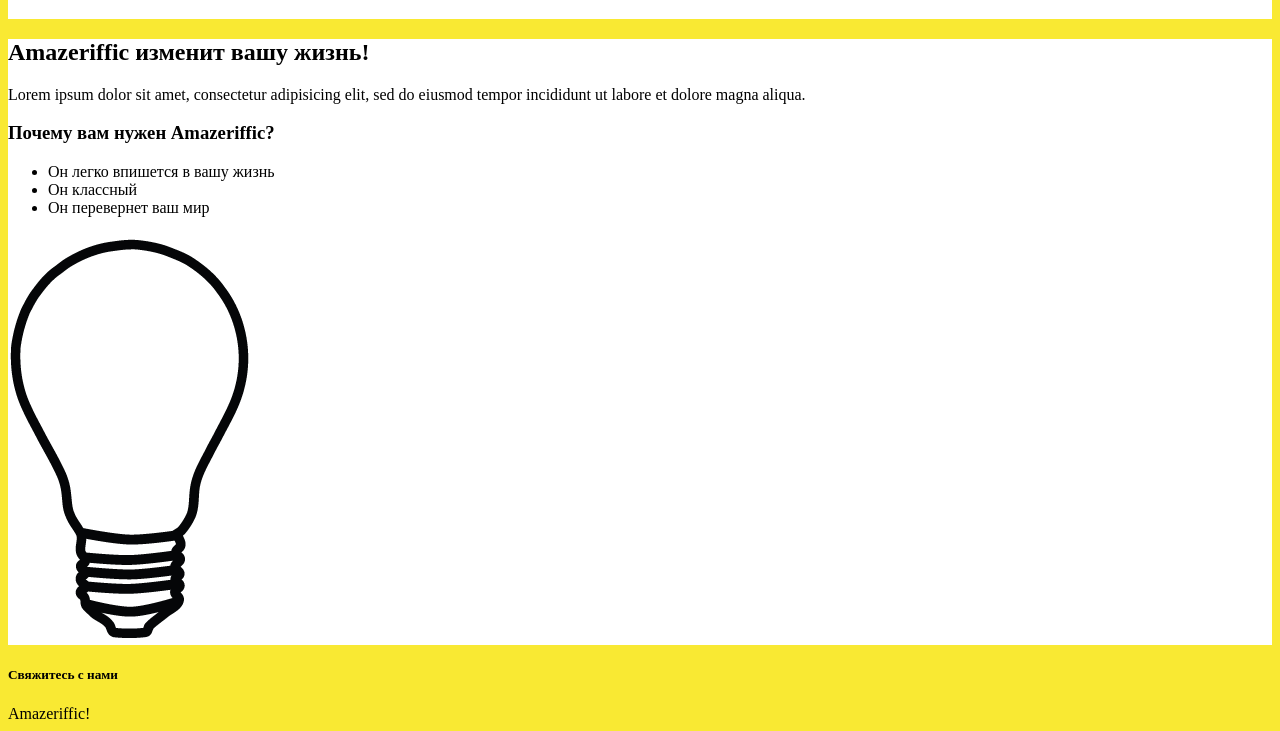
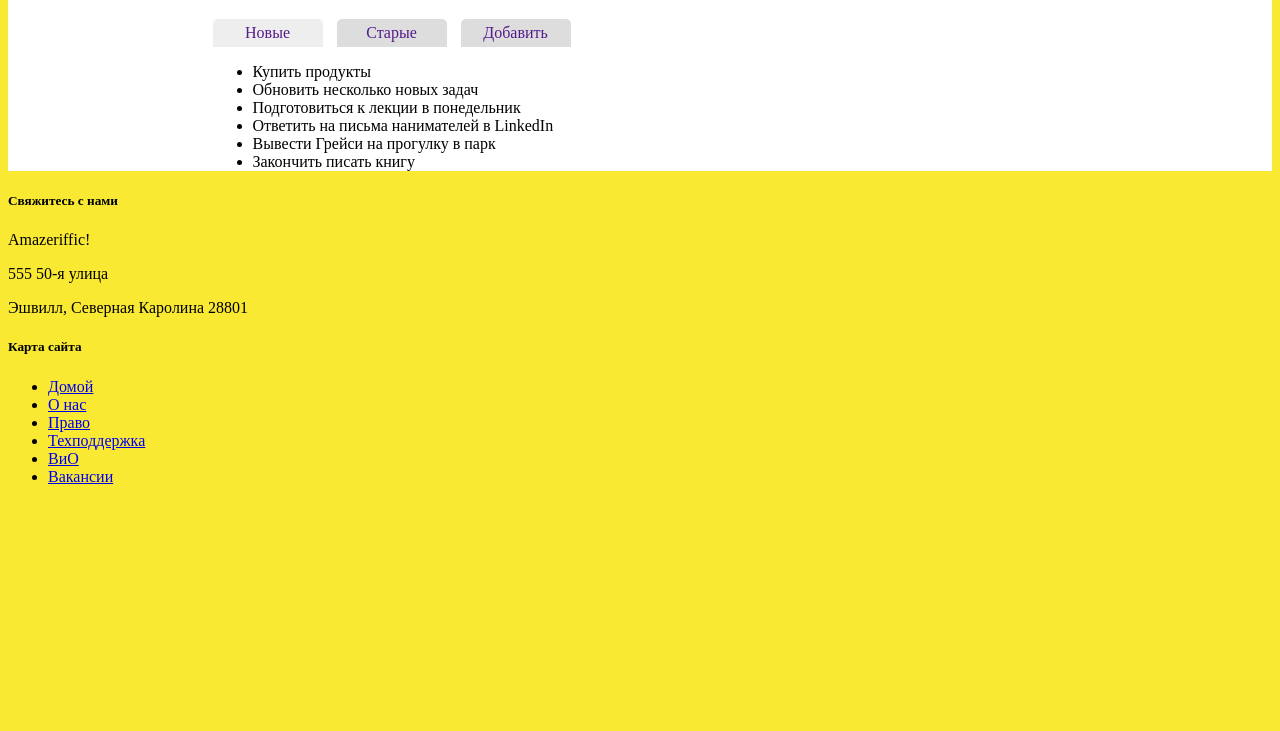
Before and after one commit to RuslanSayfullin/green-corp-landing, a plain HTML site: page chapter2/Amazeriffic/index.html in a window 1280 px wide. Shown: the part 69-800 px from the top of the page. Drawn offline with Linux system fonts and the light colour scheme.

Commit message:
Запутался

```diff
--- a/chapter2/Amazeriffic/index.html
+++ b/chapter2/Amazeriffic/index.html
@@ -16,16 +16,23 @@
         </nav>
     </header>
     <main>
-        <h2>Amazeriffic изменит вашу жизнь!</h2>
-        <p>Lorem ipsum dolor sit amet, consectetur adipisicing elit, sed do
-        eiusmod tempor incididunt ut labore et dolore magna aliqua.</p>
-        <h3>Почему вам нужен Amazeriffic?</h3>
-        <ul>
-            <li>Он легко впишется в вашу жизнь</li>
-            <li>Он классный</li>
-            <li>Он перевернет ваш мир</li>
-        </ul>
-        <img src="lightbulb.png" alt="Изображение лампочки">
+        <div class="container">
+            <div class="tabs">
+                <a href=""><span class="active">Новые</span></a>
+                <a href=""><span>Старые</span></a>
+                <a href=""><span>Добавить</span></a>
+            </div>
+            <div class="content">
+                <ul>
+                    <li>Купить продукты</li>
+                    <li>Обновить несколько новых задач</li>
+                    <li>Подготовиться к лекции в понедельник</li>
+                    <li>Ответить на письма нанимателей в LinkedIn</li>
+                    <li>Вывести Грейси на прогулку в парк</li>
+                    <li>Закончить писать книгу</li>
+                </ul>
+            </div>
+        </div>
     </main>
     <footer>
         <div class="contact">
--- a/chapter2/Amazeriffic/style.css
+++ b/chapter2/Amazeriffic/style.css
@@ -23,3 +23,17 @@ header nav {
 main {
     background: white;
 }
+
+.tabs a span {
+    display: inline-block;
+    border-radius: 5px 5px 0 0;
+    width: 100px;
+    margin-right: 10px;
+    text-align: center;
+    background: #ddd;
+    padding: 5px;
+}
+
+.tabs a span.active {
+    background: #eee;
+}
```
